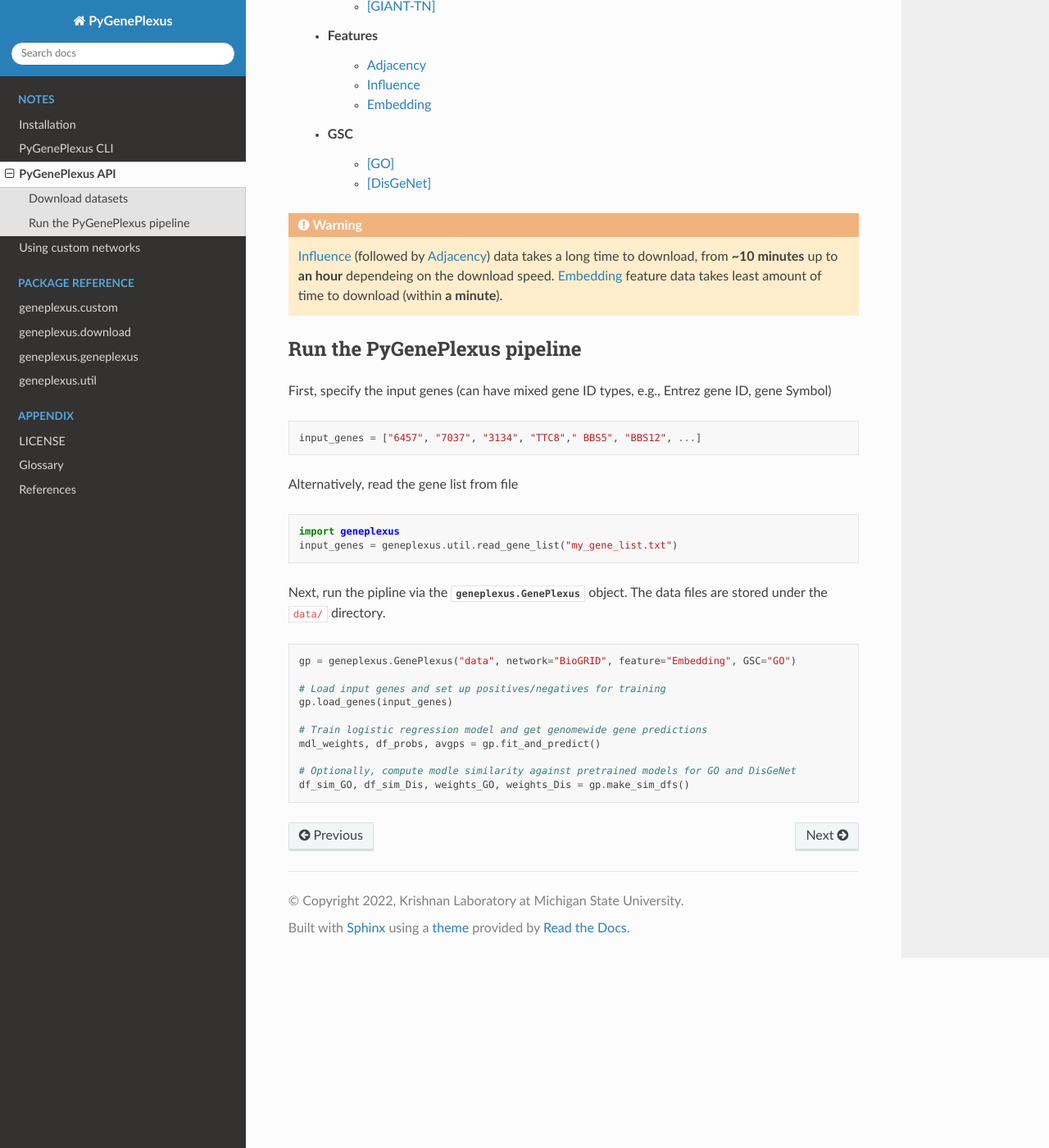
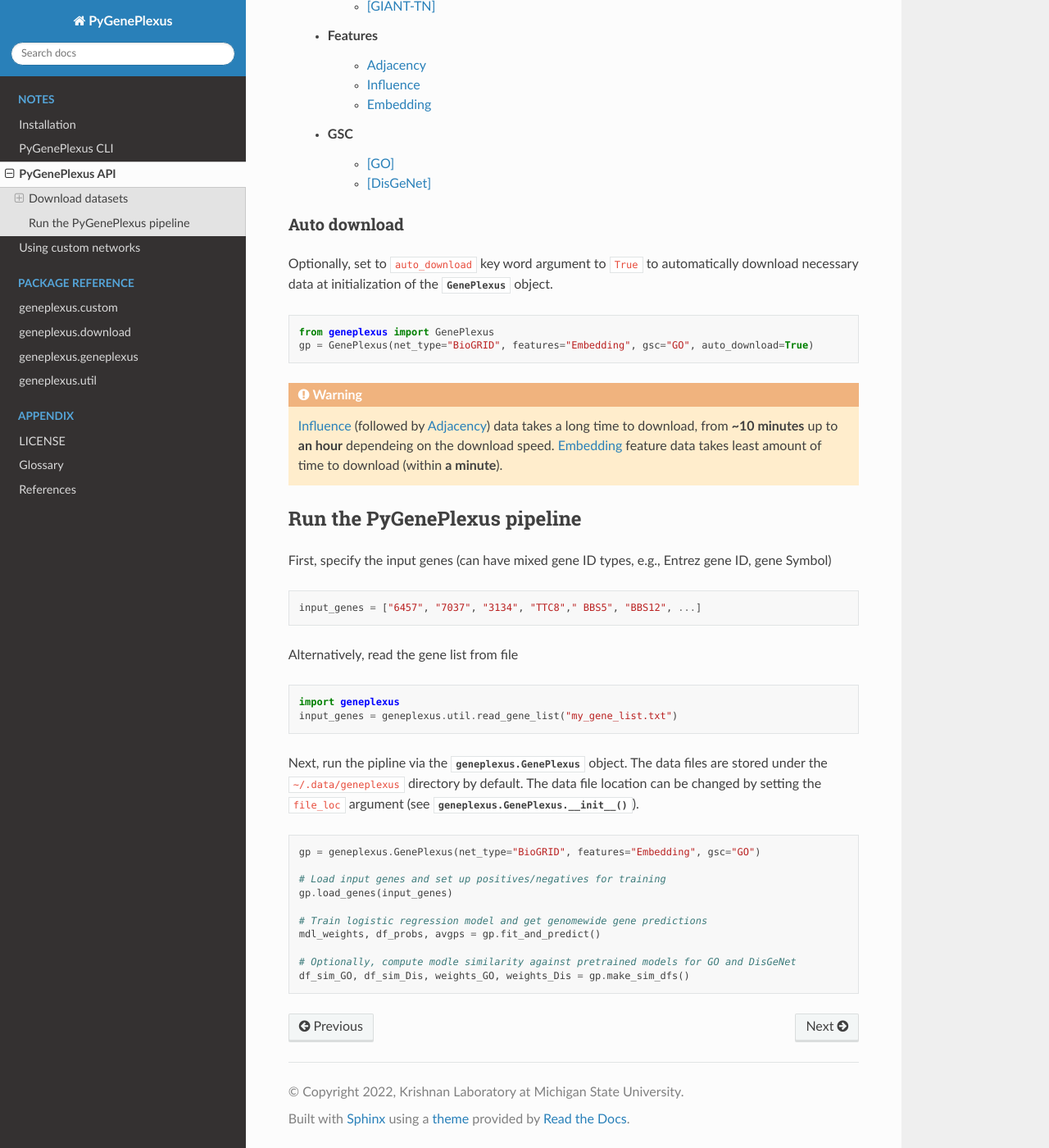
Before and after one commit to krishnanlab/PyGenePlexus, a Sphinx documentation site: the page built from docs/source/notes/api.rst, in a window 1280 px wide and 1400 px high, scrolled down 632 px. Shown: the whole window at 82% size. Built offline with Sphinx 7.4.7 and the Read the Docs theme 2.0.0, drawn with Linux system fonts in a browser that asks for light colours.

Commit message:
Add auto download notes, minor fixes

```diff
--- a/docs/source/notes/api.rst
+++ b/docs/source/notes/api.rst
@@ -1,5 +1,7 @@
 PyGenePlexus API
 ================
+
+.. currentmodule:: geneplexus.geneplexus
 
 Download datasets
 -----------------
@@ -12,7 +14,7 @@
 
    import geneplexus
    geneplexus.download.download_select_data("data", tasks="All", networks="BioGRID",
-                                            features="Embedding", GSCs=["GO", "DisGeNet"])
+                                            features="Embedding", gscs=["GO", "DisGeNet"])
 
    # Alternatively, to download all data at once
    geneplexus.download.download_select_data("data")
@@ -32,6 +34,17 @@
     * GSC
         * [GO]_
         * [DisGeNet]_
+
+Auto download
+^^^^^^^^^^^^^
+
+Optionally, set to ``auto_download`` key word argument to ``True`` to automatically
+download necessary data at initialization of the :class:`GenePlexus` object.
+
+.. code-block:: python
+
+   from geneplexus import GenePlexus
+   gp = GenePlexus(net_type="BioGRID", features="Embedding", gsc="GO", auto_download=True)
 
 .. warning::
 
@@ -58,11 +71,13 @@
    input_genes = geneplexus.util.read_gene_list("my_gene_list.txt")
 
 Next, run the pipline via the :class:`geneplexus.GenePlexus` object. The data
-files are stored under the ``data/`` directory.
+files are stored under the ``~/.data/geneplexus`` directory by default. The
+data file location can be changed by setting the ``file_loc`` argument (see
+:meth:`geneplexus.GenePlexus.__init__`).
 
 .. code-block:: python
 
-   gp = geneplexus.GenePlexus("data", network="BioGRID", feature="Embedding", GSC="GO")
+   gp = geneplexus.GenePlexus(net_type="BioGRID", features="Embedding", gsc="GO")
 
    # Load input genes and set up positives/negatives for training
    gp.load_genes(input_genes)
```
